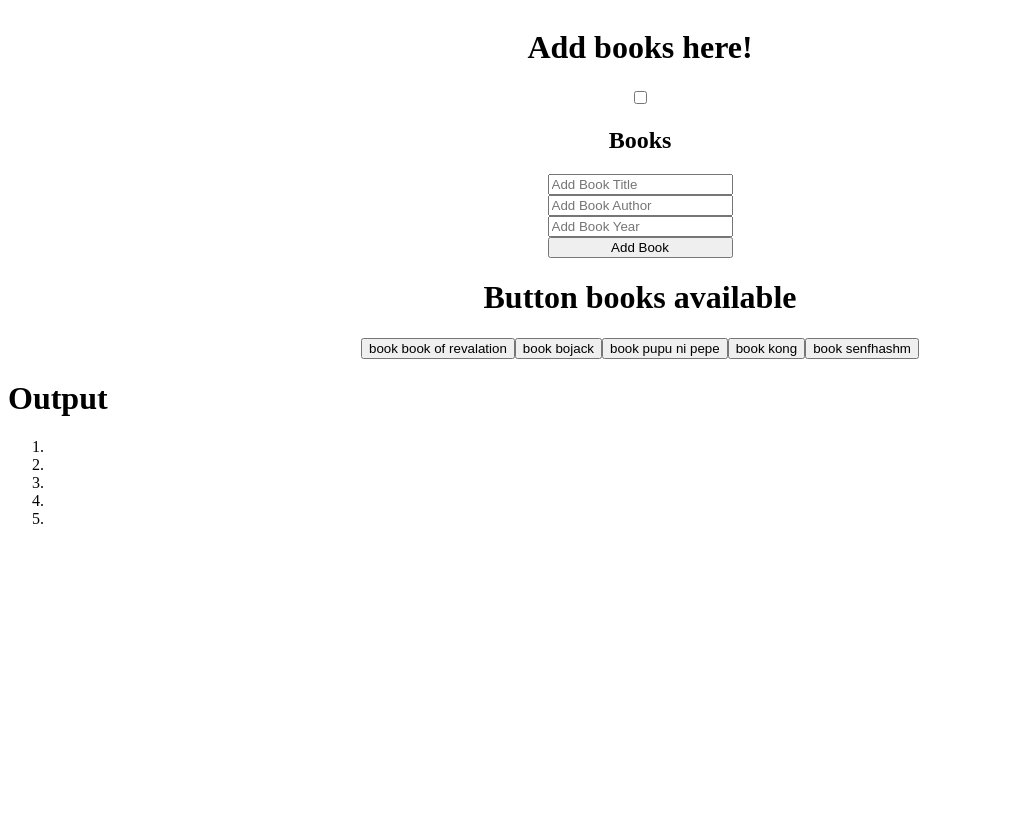
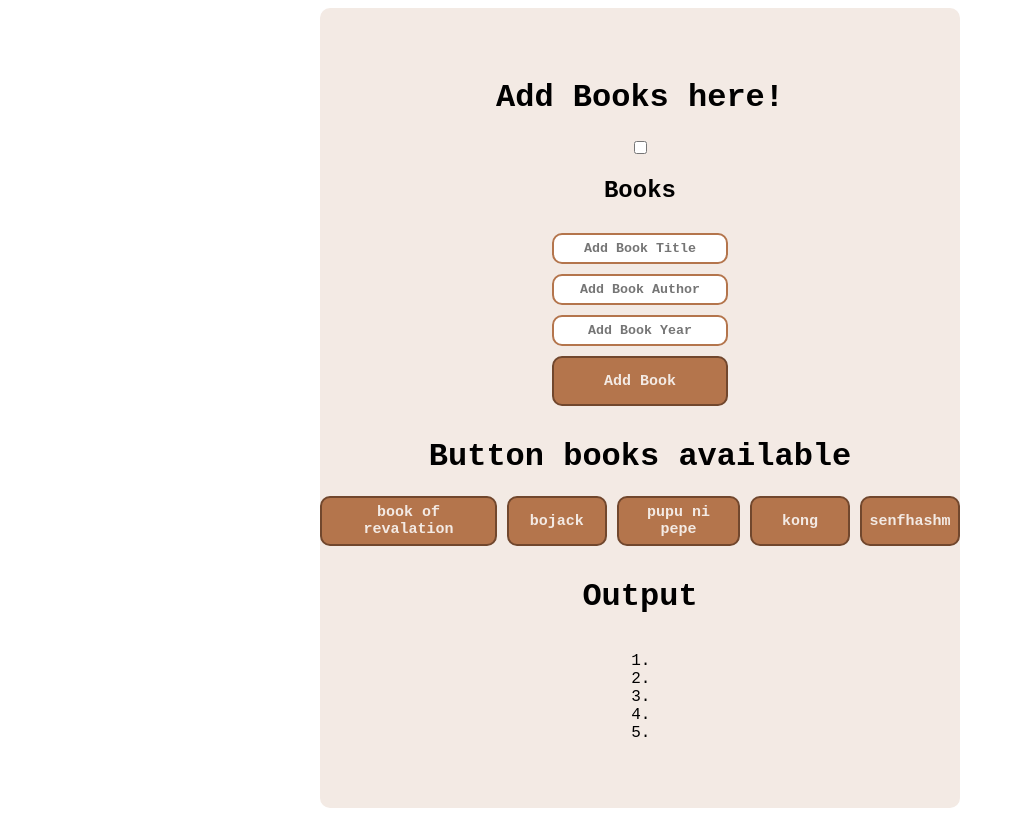
Before and after one commit to MichaelAngelo-Khel-ops/LibraryManagertJavaScriptOOP, a plain HTML site: page index.html in a window 1280 px wide. Shown: the whole page, without its empty margins (0-1014 px from the left). Drawn offline with Linux system fonts and the light colour scheme.

Commit message:
added simple display and some animations, next plan add new functions to edit book content like if the user incorrecly add the name - we can then update it manually on the app

```diff
--- a/index.html
+++ b/index.html
@@ -6,12 +6,17 @@
     <title>Document</title>
   </head>
   <body>
+    <div id="mainContainer">
       <div id="addBooks">
-      <h1>Add books here!</h1>
+        <h1>Add Books here!</h1>
         <input type="checkbox" name="Switch" id="toggle" />
         <div id="inputContainerBooks">
           <h2>Books</h2>
-        <input type="text" placeholder="Add Book Title" class="newBookTitle" />
+          <input
+            type="text"
+            placeholder="Add Book Title"
+            class="newBookTitle"
+          />
           <input
             type="text"
             placeholder="Add Book Author"
@@ -22,7 +27,11 @@
         </div>
         <div id="inputContainerEBooks">
           <h2>E-Books</h2>
-        <input type="text" placeholder="Add Book Title" class="newEBookTitle" />
+          <input
+            type="text"
+            placeholder="Add Book Title"
+            class="newEBookTitle"
+          />
           <input
             type="text"
             placeholder="Add Book Author"
@@ -46,6 +55,7 @@
         <h1>Output</h1>
         <ol id="outputContainer"></ol>
       </div>
+    </div>
   </body>
 
   <script src="src/book.js"></script>
--- a/src/script.js
+++ b/src/script.js
@@ -52,7 +52,7 @@ for (let x = 0; x < Ebooks.count; x++) {
   );
   //create button and set text
   let buttonElement = document.createElement("button");
-  buttonElement.textContent = "book " + Ebooks.title[x];
+  buttonElement.textContent = Ebooks.title[x];
 
   //add functions to buttons
 
--- a/src/style.css
+++ b/src/style.css
@@ -1,23 +1,52 @@
+body {
+  display: flex;
+  justify-content: center;
+}
+
+#mainContainer {
+  font-family: "Courier New", Courier, monospace;
+  border-radius: 10px;
+  background-color: #f3eae4;
+  min-height: 100vh;
+  width: 50vw;
+  display: flex;
+  justify-content: center;
+  align-items: center;
+  flex-direction: column;
+  gap: 10px;
+}
+
+#divOutputContainer {
+  display: flex;
+  align-items: center;
+  flex-direction: column;
+}
+
 .buttonContainer {
+  min-width: 50vw;
   display: flex;
   flex-direction: column;
   align-items: center;
-  align-content: center;
-  justify-content: center;
 }
-
+#buttonContainer {
+  display: flex;
+  justify-content: space-evenly;
+  gap: 10px;
+}
 #addBooks {
   display: flex;
   justify-content: center;
   align-content: center;
   align-items: center;
   flex-direction: column;
+  transition: all 0.5s ease;
 }
 
 #inputContainerBooks,
 #inputContainerEBooks {
   display: flex;
   flex-direction: column;
+  gap: 10px;
 }
 #inputContainerEBooks {
   display: none;
@@ -27,3 +56,34 @@
 #inputContainerEBooks h2 {
   text-align: center;
 }
+
+button {
+  background-color: #b4754c;
+  color: #f3eae4;
+  font-weight: bold;
+  font-size: 15px;
+  font-family: "Courier New", Courier, monospace;
+  border: 2px solid #71472d;
+  border-radius: 10px;
+  min-width: 100px;
+  min-height: 50px;
+  transition: all 0.5s ease;
+}
+
+button:hover {
+  font-weight: 100;
+  color: #f3eae4;
+  border: 2px solid #b4754c;
+  background-color: #71472d;
+}
+
+#inputContainerBooks > input,
+#inputContainerEBooks > input {
+  font-family: "Courier New", Courier, monospace;
+  font-weight: bold;
+  text-align: center;
+  min-width: 100px;
+  min-height: 25px;
+  border: 2px solid #b4754c;
+  border-radius: 10px;
+}
```
Also changed, not shown: 1 other file. Lines whose indentation alone changed are shown as unchanged.
